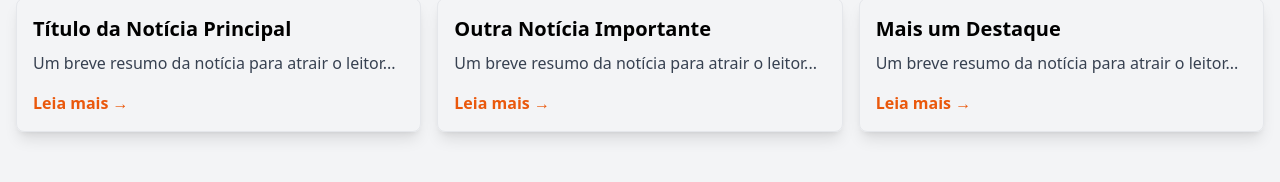
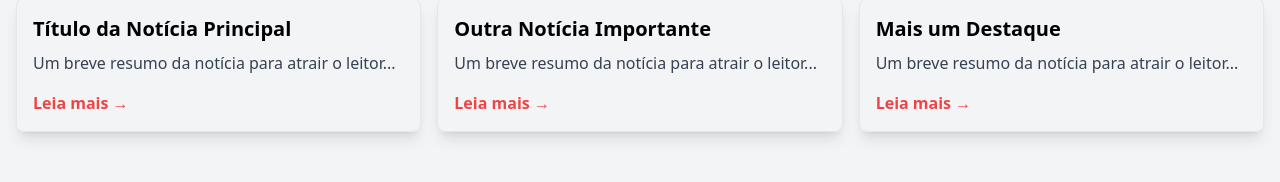
Before and after one commit to silviosantospc/porto-calvo-noticias, a React (Vite) app in the folder home/ubuntu/porto_calvo_noticias_site/: page / in a window 1280 px wide. Shown: the part 242-424 px from the top of the page. Built offline with nearby package versions, Linux system fonts and the light colour scheme.

Commit message:
Update HomePage.tsx

```diff
--- a/home/ubuntu/porto_calvo_noticias_site/src/pages/HomePage.tsx
+++ b/home/ubuntu/porto_calvo_noticias_site/src/pages/HomePage.tsx
@@ -13,17 +13,17 @@ const HomePage: React.FC = () => {
         <div className="border rounded-lg p-4 shadow-lg">
           <h2 className="text-xl font-semibold mb-2">Título da Notícia Principal</h2>
           <p className="text-gray-700 mb-4">Um breve resumo da notícia para atrair o leitor...</p>
-          <a href="#" className="text-orange-600 hover:text-orange-700 font-semibold">Leia mais &rarr;</a>
+          <a href="#" className="text-red-500 hover:text-red-700 font-semibold">Leia mais &rarr;</a>
         </div>
         <div className="border rounded-lg p-4 shadow-lg">
           <h2 className="text-xl font-semibold mb-2">Outra Notícia Importante</h2>
           <p className="text-gray-700 mb-4">Um breve resumo da notícia para atrair o leitor...</p>
-          <a href="#" className="text-orange-600 hover:text-orange-700 font-semibold">Leia mais &rarr;</a>
+          <a href="#" className="text-red-500 hover:text-red-700 font-semibold">Leia mais &rarr;</a>
         </div>
         <div className="border rounded-lg p-4 shadow-lg">
           <h2 className="text-xl font-semibold mb-2">Mais um Destaque</h2>
           <p className="text-gray-700 mb-4">Um breve resumo da notícia para atrair o leitor...</p>
-          <a href="#" className="text-orange-600 hover:text-orange-700 font-semibold">Leia mais &rarr;</a>
+          <a href="#" className="text-red-500 hover:text-red-700 font-semibold">Leia mais &rarr;</a>
         </div>
       </div>
     </div>
```
